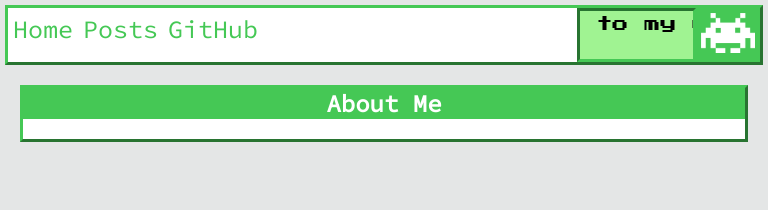
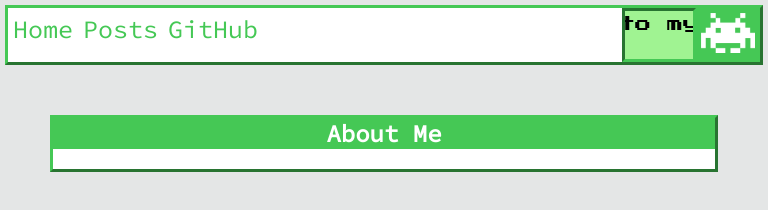
Before and after one commit to R0B0DEV/dans.lol, a plain HTML site: page index.html in a window 768 px wide. Drawn offline with Linux system fonts and the light colour scheme.

Commit message:
changed sizes

```diff
--- a/styles.css
+++ b/styles.css
@@ -48,17 +48,25 @@
 	}
 
 	.nav1{
-		flex: 5;
+		flex: 9;
 	}
 
 	.nav2{
 		flex: 0;
 	}
+
+	div.content{
+		margin: 20px;
+
+	}
 }
 
 /** for big screens**/
 @media (min-device-width: 600px){
+	div.content{
+		margin: 50px;
 
+	}
 
 }
 
@@ -149,7 +157,6 @@ div.content{
 	margin-bottom: 5px;
 	background-color:var(--background-block);
 	border-color: var(--main-color);
-	margin: 20px;
 
 }
 
@@ -206,17 +213,6 @@ div.content p{
 
 
 
-
-@keyframes nav{
-	0%{
-		width: 0px;
-	}
-
-	100%{
-		width: 100%;
-	}
-}
-
 /**
 this will be to replace the js solution of showing/hiding the nav bar, works with checkmark
 
```
